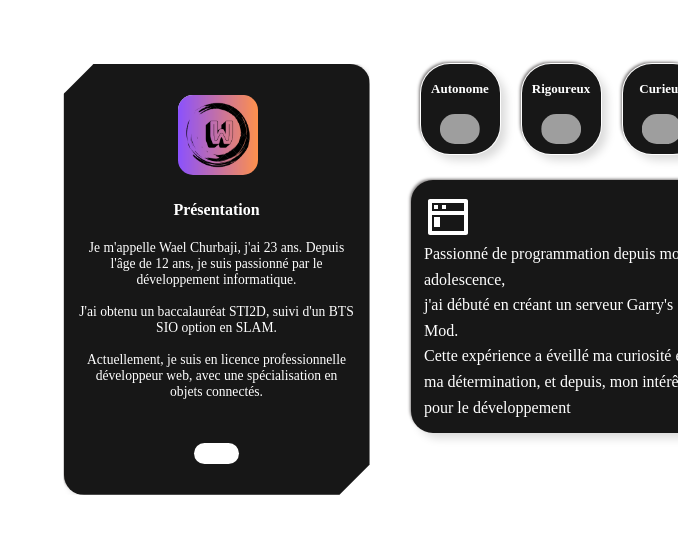
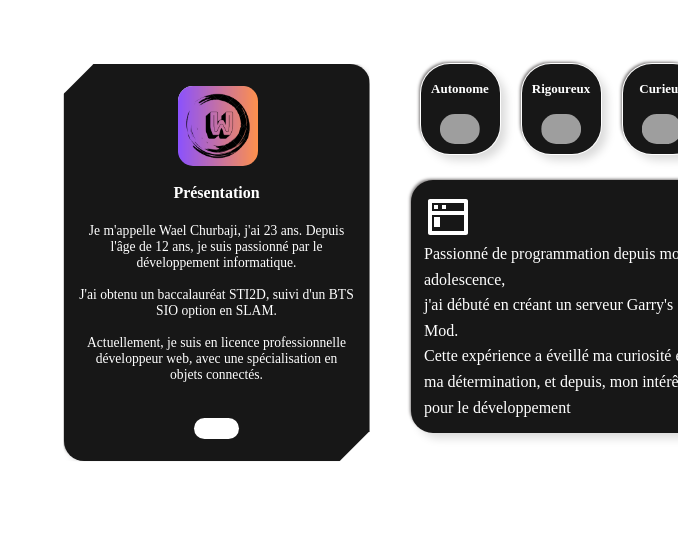
Before and after one commit to WaelChb/Portfolio, a Vue app in the folder portfolio/: page /a-propos in a window 1280 px wide. Shown: the part 106-640 px from the top of the page, without its empty margins (602-1280 px from the left). Built offline with nearby package versions, Linux system fonts and the light colour scheme; grey boxes are pictures that could not be loaded.

Commit message:
responsivité 1366 PX ok

```diff
--- a/portfolio/src/components/APropos.vue
+++ b/portfolio/src/components/APropos.vue
@@ -260,5 +260,36 @@ P{
   padding-top: 7px;
   font-size: 13px;
 }
+
+.card {
+  margin-top: 11px;
+  width: 19em;
+  height: 24.7em;
+  background: #171717;
+  transition: 1s ease-in-out;
+  -webkit-clip-path: polygon(
+    30px 0%,
+    100% 0,
+    100% calc(100% - 30px),
+    calc(100% - 30px) 100%,
+    0 100%,
+    0% 30px
+  );
+  clip-path: polygon(
+    30px 0%,
+    100% 0,
+    100% calc(100% - 30px),
+    calc(100% - 30px) 100%,
+    0 100%,
+    0% 30px
+  );
+  border-top-right-radius: 20px;
+  border-bottom-left-radius: 20px;
+  display: flex;
+  flex-direction: column;
+  box-shadow: 6px 6px 10px -1px rgba(0, 0, 0, 0.15),
+    -2px -2px 3px -1px rgba(75, 71, 71, 0.7);
+  border: 1px solid rgba(0, 0, 0, 0);
+}
  }
 </style>
--- a/portfolio/src/components/AccueilContenu.vue
+++ b/portfolio/src/components/AccueilContenu.vue
@@ -255,7 +255,7 @@ h2 {
   .container2 {
   margin-right: auto;
   margin-top: -70px;
-  margin-left: auto;
+  margin-left: 30px;
   padding-right: 350px;
   padding-left: 350px;
   width: 100%;
```
